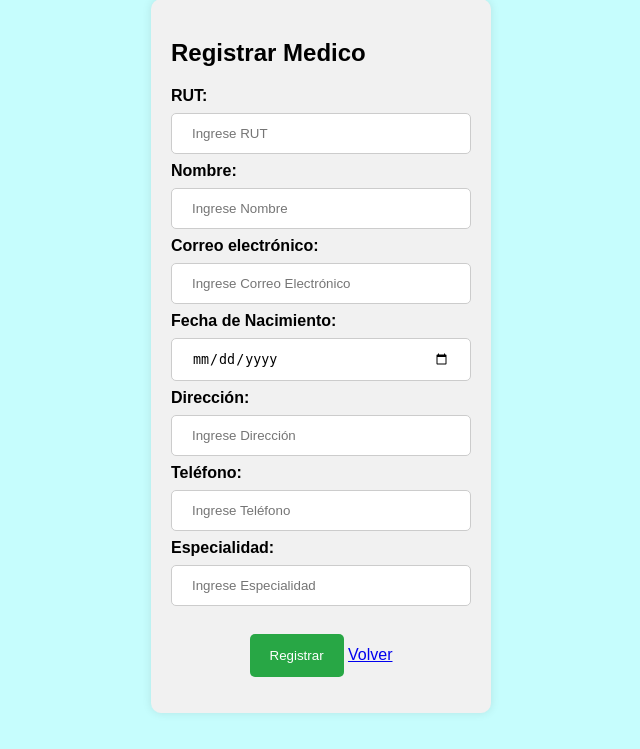
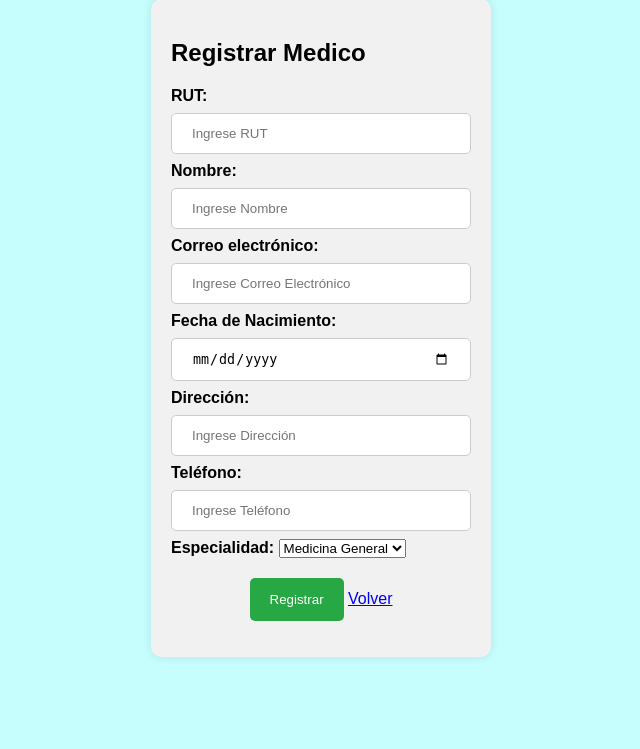
Before and after one commit to BarbaraNicoleR/centroMedicoGalenos, a Django app: page /registro_medico/ in a window 1280 px wide. Shown: the part 51-800 px from the top of the page, without its empty margins (319-959 px from the left). Run offline with Django 4.2, Linux system fonts and the light colour scheme.

Commit message:
lista de especialdiad

```diff
--- a/core/templates/core/registro_medico.html
+++ b/core/templates/core/registro_medico.html
@@ -87,7 +87,12 @@
             <input type="text" placeholder="Ingrese Teléfono" name="telefono" required>
 
             <label for="especialidad"><b>Especialidad:</b></label>
-            <input type="text" placeholder="Ingrese Especialidad" name="especialidad" required>
+            <select name="especialidad" required>
+                <option value="medicina_general">Medicina General</option>
+                <option value="odontologia">Odontología</option>
+                <option value="cardiologia">Cardiología</option>
+                <!-- Agrega más opciones según sea necesario -->
+            </select>
 
             <div class="button-container">
                 <button type="button" onclick="consumirAPI()" class="registrar-btn">Registrar</button>
```
